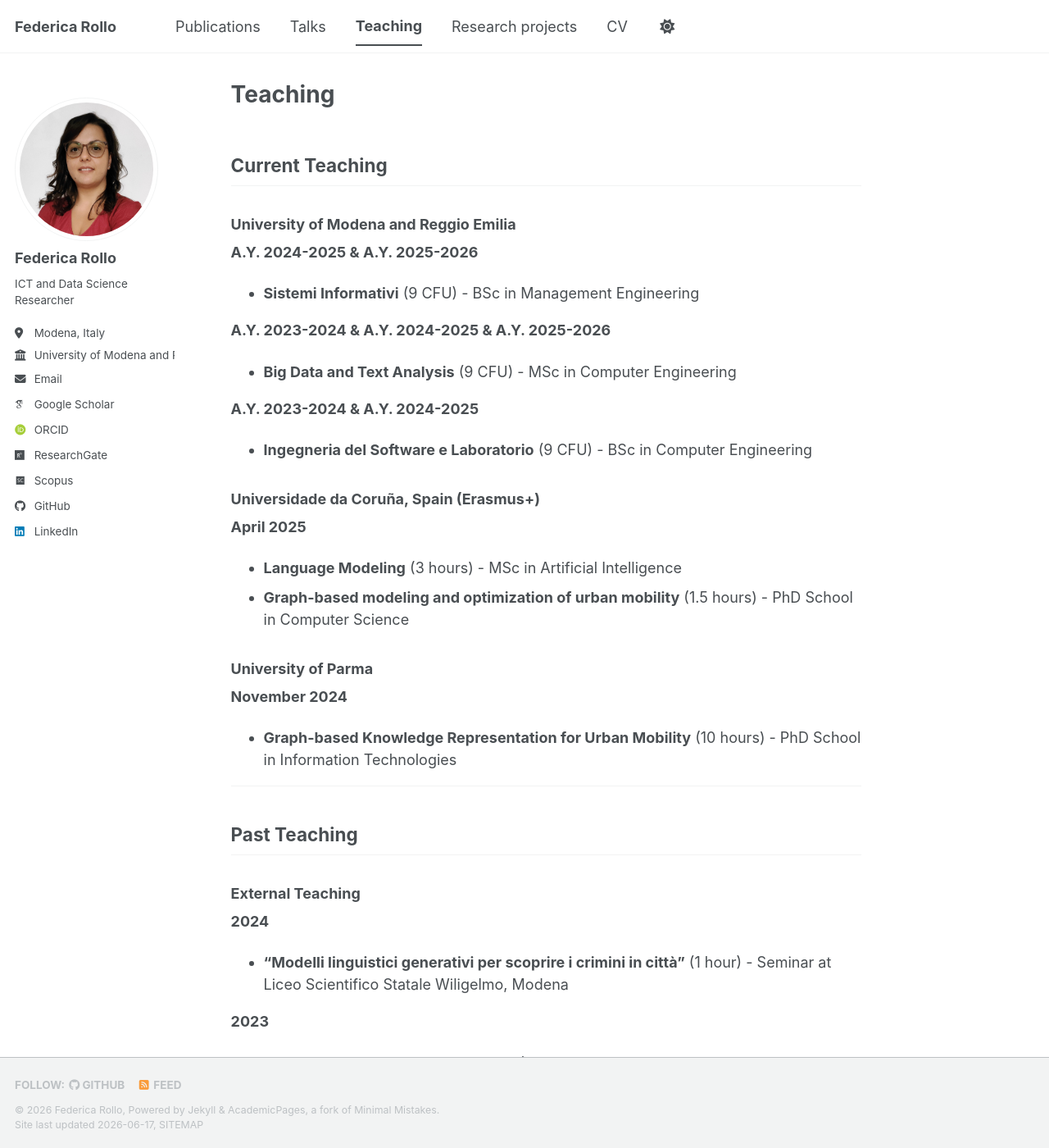
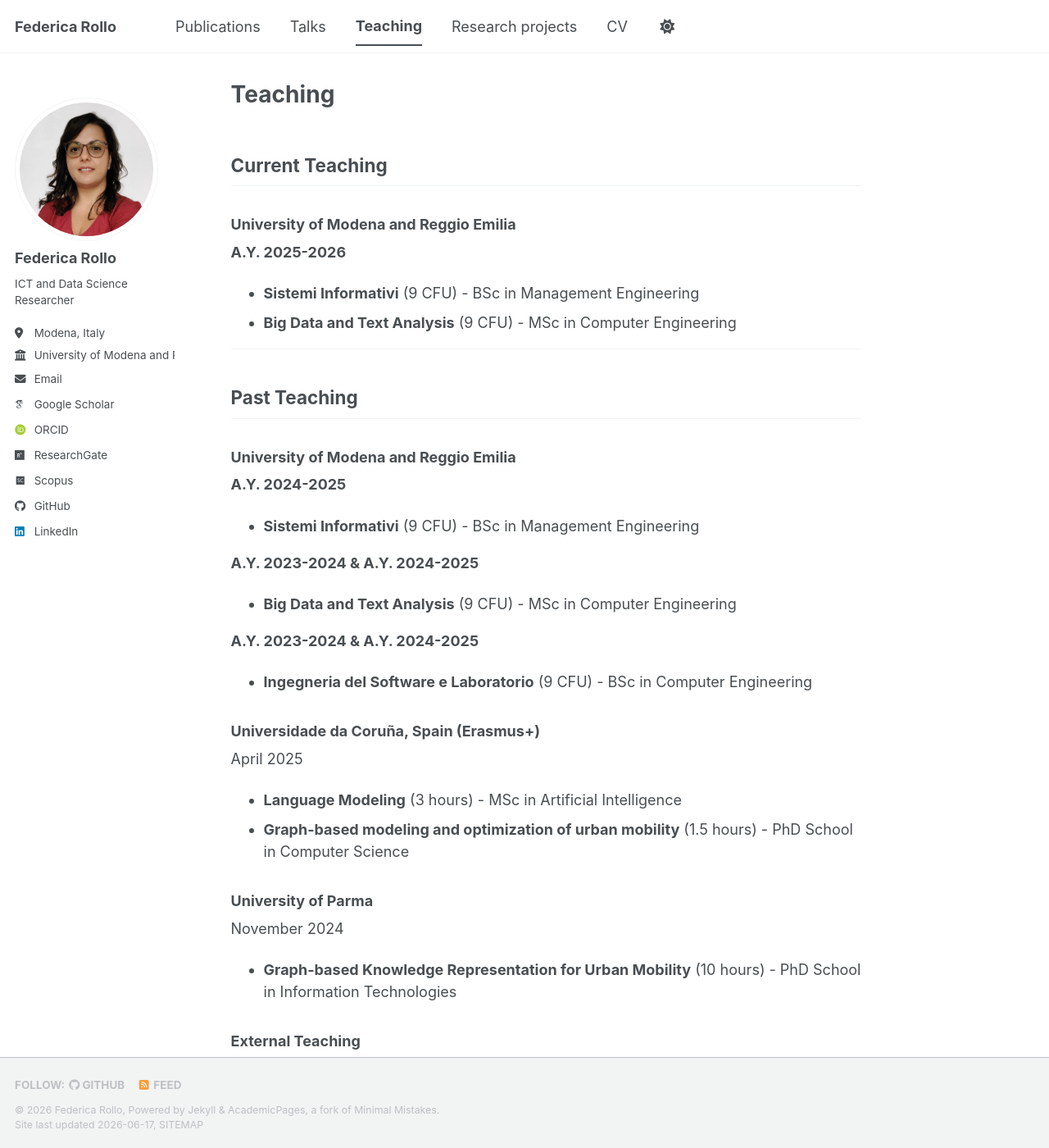
Before and after one commit to federicarollo/federicarollo.github.io, a Jekyll site: the page built from _pages/teaching.md, in a window 1280 px wide and 1400 px high. Shown: the whole window at 82% size. Built offline with Jekyll 4.4.1, drawn with Linux system fonts in a browser that asks for light colours; some web fonts are replaced; a script bundle is joined from its source files by our own code; library files that are not in the unit come from our copies.

Commit message:
Update teaching.md

```diff
--- a/_pages/teaching.md
+++ b/_pages/teaching.md
@@ -10,29 +10,35 @@ redirect_from:
 
 ### University of Modena and Reggio Emilia
 
-**A.Y. 2024-2025 & A.Y. 2025-2026**
+**A.Y. 2025-2026**
+- **Sistemi Informativi** (9 CFU) - BSc in Management Engineering
+- **Big Data and Text Analysis** (9 CFU) - MSc in Computer Engineering
+
+
+---
+
+## Past Teaching
+
+### University of Modena and Reggio Emilia
+
+**A.Y. 2024-2025**
 - **Sistemi Informativi** (9 CFU) - BSc in Management Engineering
 
-**A.Y. 2023-2024 & A.Y. 2024-2025 & A.Y. 2025-2026**
+**A.Y. 2023-2024 & A.Y. 2024-2025**
 - **Big Data and Text Analysis** (9 CFU) - MSc in Computer Engineering
 
 **A.Y. 2023-2024 & A.Y. 2024-2025**
 - **Ingegneria del Software e Laboratorio** (9 CFU) - BSc in Computer Engineering
 
 ### Universidade da Coruña, Spain (Erasmus+)
-
-**April 2025**
+April 2025
 - **Language Modeling** (3 hours) - MSc in Artificial Intelligence
 - **Graph-based modeling and optimization of urban mobility** (1.5 hours) - PhD School in Computer Science
 
 ### University of Parma
-
-**November 2024**
+November 2024
 - **Graph-based Knowledge Representation for Urban Mobility** (10 hours) - PhD School in Information Technologies
 
----
-
-## Past Teaching
 
 ### External Teaching
 
```
